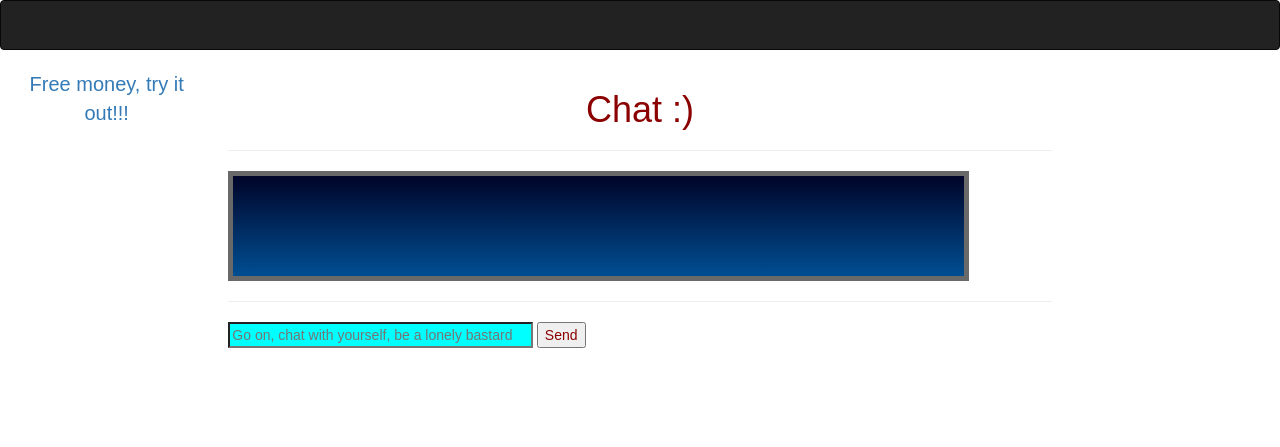
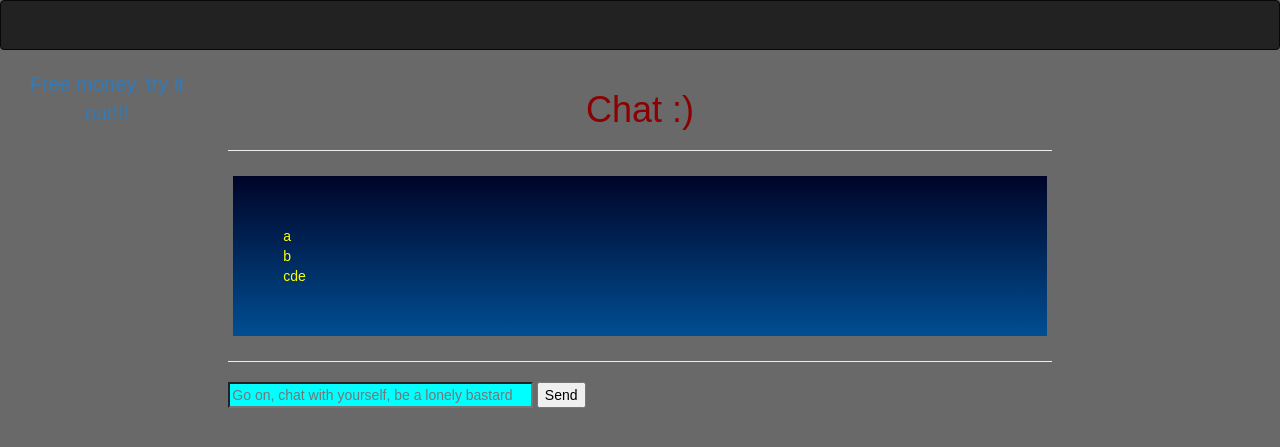
Before and after one commit to danielsmerzvinskis/flask_xD, a Flask app: page / in a window 1280 px wide. Shown: the top 447 px of the page. Run offline with Flask 2, Linux system fonts and the light colour scheme; data that the repository does not hold is empty; some libraries are stand-ins or nearby versions.

Commit message:
design improvements

```diff
--- a/chats.txt
+++ b/chats.txt
@@ -0,0 +1,3 @@
+a
+b
+cde
--- a/static/css/chat.css
+++ b/static/css/chat.css
@@ -1,6 +1,10 @@
+.body{
+    background-color: dimgray;
+}
+
 .chats{
     background-image: linear-gradient(180deg,#000428, #004e92);
-    width: 90%;
+    width: 100%;
     padding: 50px;
     border: 1px solid dimgray;
     box-sizing: border-box;
@@ -9,6 +13,11 @@
 
 .chat{
     text-align: center;
+    color: #8b0000;
+}
+
+.podzinj{
+    color:black;
 }
 
 .msg-sent{
--- a/templates/chats.html
+++ b/templates/chats.html
@@ -44,10 +44,9 @@
                         <p><a href="#"></a></p>
                     </div>
                     <div class="col-sm-8 text-left">
-                        <font color="#8b000000">
                             <h1 class="chat">Chat :)</h1>
                               <hr />
-
+                              <font color="yellow">
                               <div id="chats" class="chats">
                               </div>
 
@@ -56,7 +55,7 @@
 
                               <div>
                                 <input class="msg-field" id="zinja" placeholder="Go on, chat with yourself, be a lonely bastard" type="text">
-                                <button onClick="suutiZinju();" type="button">Send</button>
+                                <button class="podzinj" onClick="suutiZinju();" type="button">Send</button>
                               </div>
                               <script src="../static/js/chat.js"></script>
                               {% block yeah %}
```
